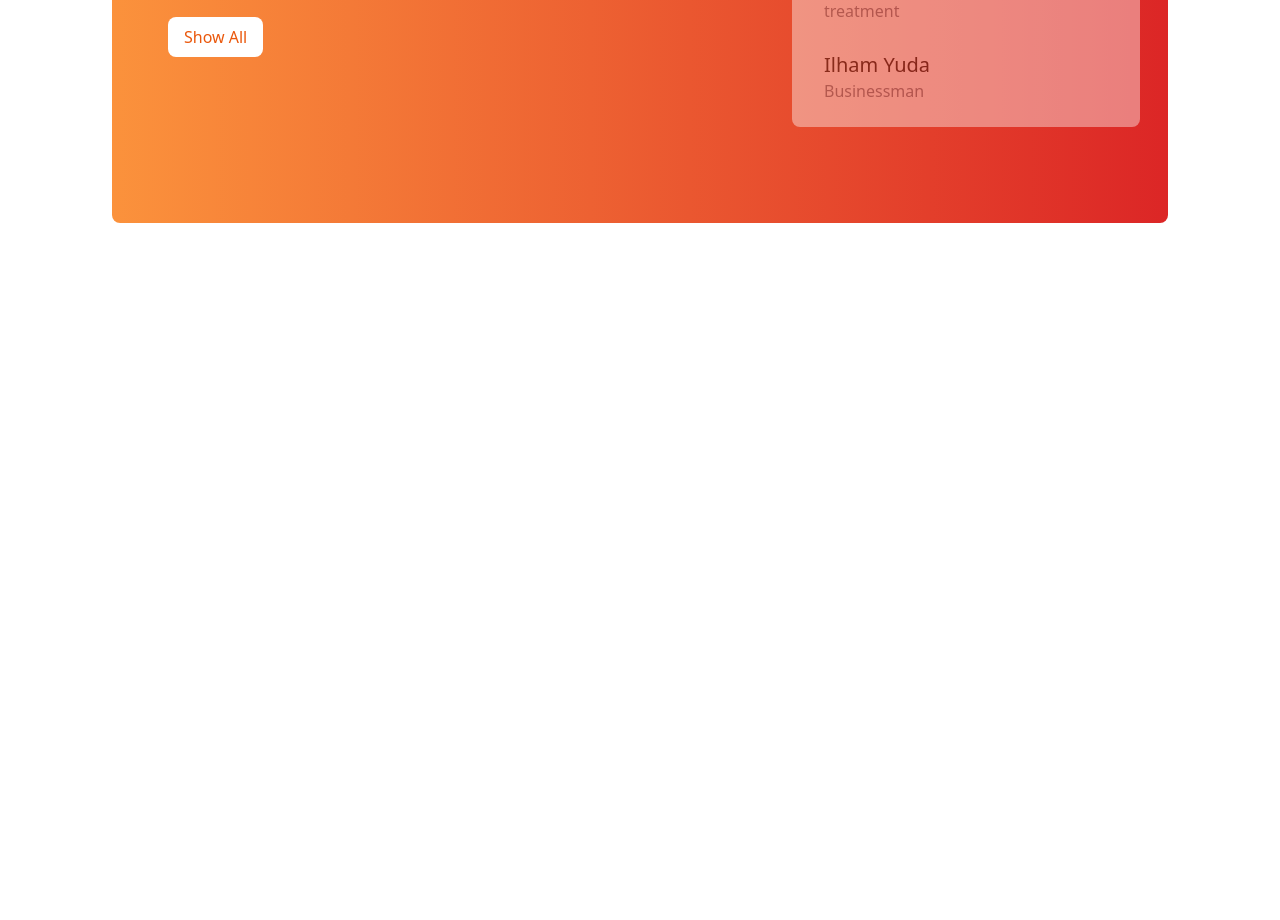
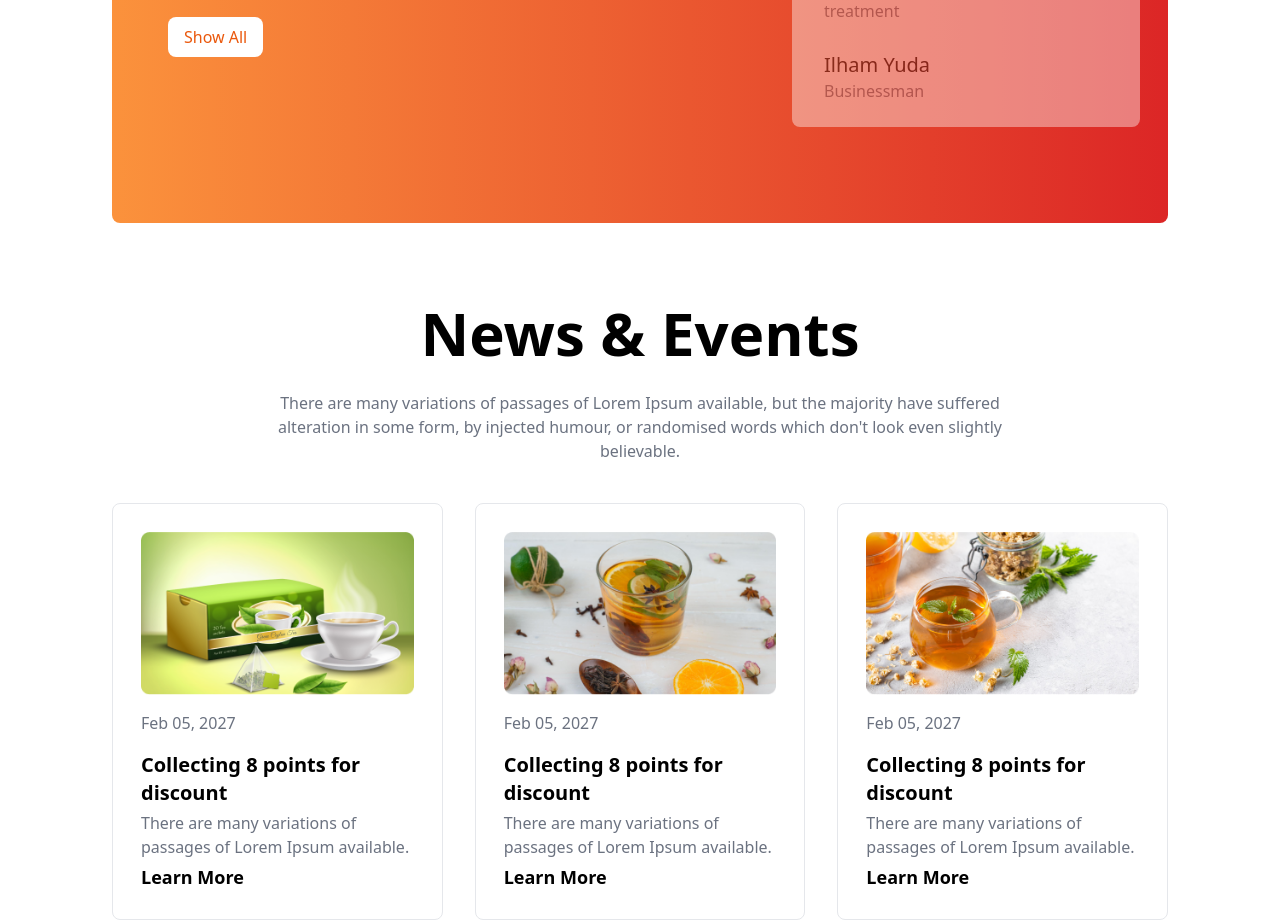
Before and after one commit to reyad-hasan/tea-house-tailwind-project, a plain HTML site: page index.html in a window 1280 px wide. Shown: the part 2378-3298 px from the top of the page. Before the commit the page ends 2601 px from the top, so only its background shows below. Drawn offline with nearby package versions, Linux system fonts and the light colour scheme.

Commit message:
completed news and event section with Responsive

```diff
--- a/index.html
+++ b/index.html
@@ -161,7 +161,7 @@
         </section>
 
         <!-- review section -->
-        <section class="mt-20">
+        <section class="mt-10 md:mt-20">
             <!-- review main container -->
             <div
                 class="bg-gradient-to-r from-orange-400 to-red-600 p-7 md:p-14 rounded-lg grid gap-4 grid-cols-1 md:grid-cols-2 text-white">
@@ -183,7 +183,8 @@
                     <div class="relative">
                         <!-- middle card -->
                         <div class="absolute z-10 top-32 md:left-5">
-                            <div class="relative md:h-56 w-full md:w-3/4 bg-white rounded-lg flex items-center px-3 py-14 md:py-0 md:px-8">
+                            <div
+                                class="relative md:h-56 w-full md:w-3/4 bg-white rounded-lg flex items-center px-3 py-14 md:py-0 md:px-8">
                                 <!-- img client -->
                                 <div class="absolute -top-5 -left-5 bg-white rounded-full">
                                     <img class="p-1" src="./images/client.png" alt="">
@@ -239,6 +240,53 @@
                 </div>
             </div>
         </section>
+
+        <!-- news & events section -->
+        <section class="mt-10 md:mt-20">
+            <!-- title section -->
+            <div class="text-center">
+                <h1 class="text-2xl md:text-6xl font-bold mb-7">News & Events</h1>
+                <p class="md:w-3/4 mx-auto text-gray-500">There are many variations of passages of Lorem Ipsum
+                    available, but the majority have suffered alteration in some form, by injected humour, or randomised
+                    words which don't look even slightly believable. </p>
+            </div>
+            <!-- news container section -->
+            <div class="grid grid-cols-1 md:grid-cols-2 lg:grid-cols-3 gap-8 mt-10">
+                <!-- card-1 -->
+                <div class="p-7 border rounded-lg">
+                    <div>
+                        <img class="w-full" src="./images/news-1.png" alt="">
+                        <p class="text-gray-500 font-medium mt-4">Feb 05, 2027</p>
+                        <h3 class="text-xl font-bold mt-4">Collecting 8 points for <br> discount</h3>
+                        <p class="text-gray-500 mt-1">There are many variations of passages of Lorem Ipsum
+                            available.</p>
+                        <h3 class="text-lg font-bold mt-1">Learn More</h3>
+                    </div>
+                </div>
+                <!-- card-2 -->
+                <div class="p-7 border rounded-lg">
+                    <div>
+                        <img class="w-full" src="./images/news-2.png" alt="">
+                        <p class="text-gray-500 font-medium mt-4">Feb 05, 2027</p>
+                        <h3 class="text-xl font-bold mt-4">Collecting 8 points for <br> discount</h3>
+                        <p class="text-gray-500 mt-1">There are many variations of passages of Lorem Ipsum
+                            available.</p>
+                        <h3 class="text-lg font-bold mt-1">Learn More</h3>
+                    </div>
+                </div>
+                <!-- card-3 -->
+                <div class="p-7 border rounded-lg">
+                    <div>
+                        <img class="w-full" src="./images/news-3.png" alt="">
+                        <p class="text-gray-500 font-medium mt-4">Feb 05, 2027</p>
+                        <h3 class="text-xl font-bold mt-4">Collecting 8 points for <br> discount</h3>
+                        <p class="text-gray-500 mt-1">There are many variations of passages of Lorem Ipsum
+                            available.</p>
+                        <h3 class="text-lg font-bold mt-1">Learn More</h3>
+                    </div>
+                </div>
+            </div>
+        </section>
     </main>
 </body>
 
```
